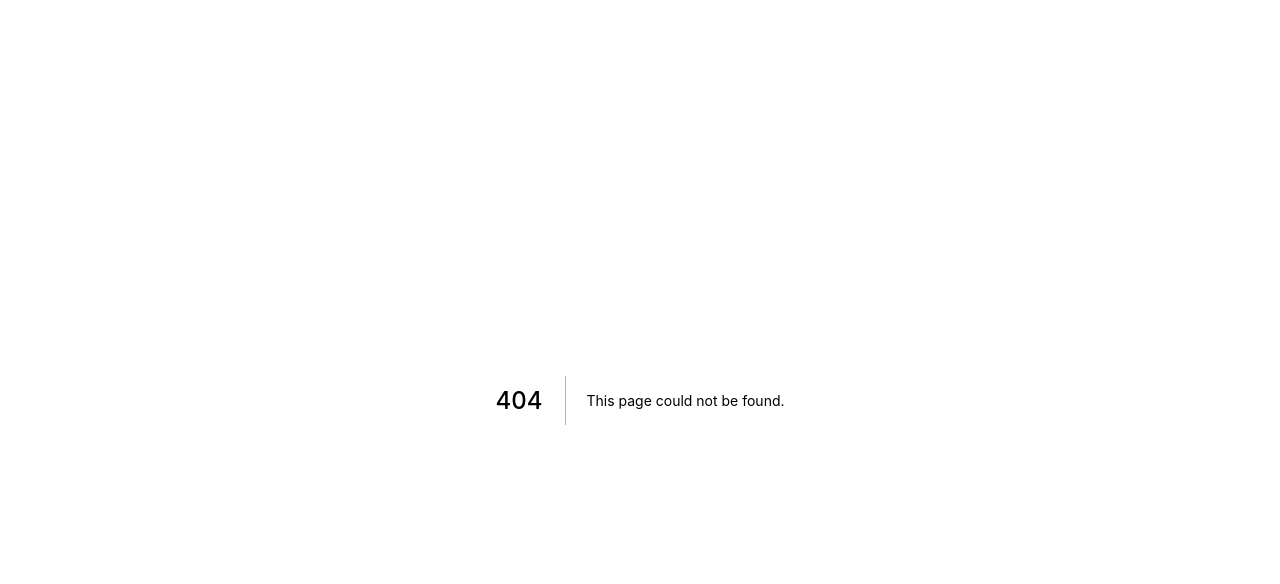
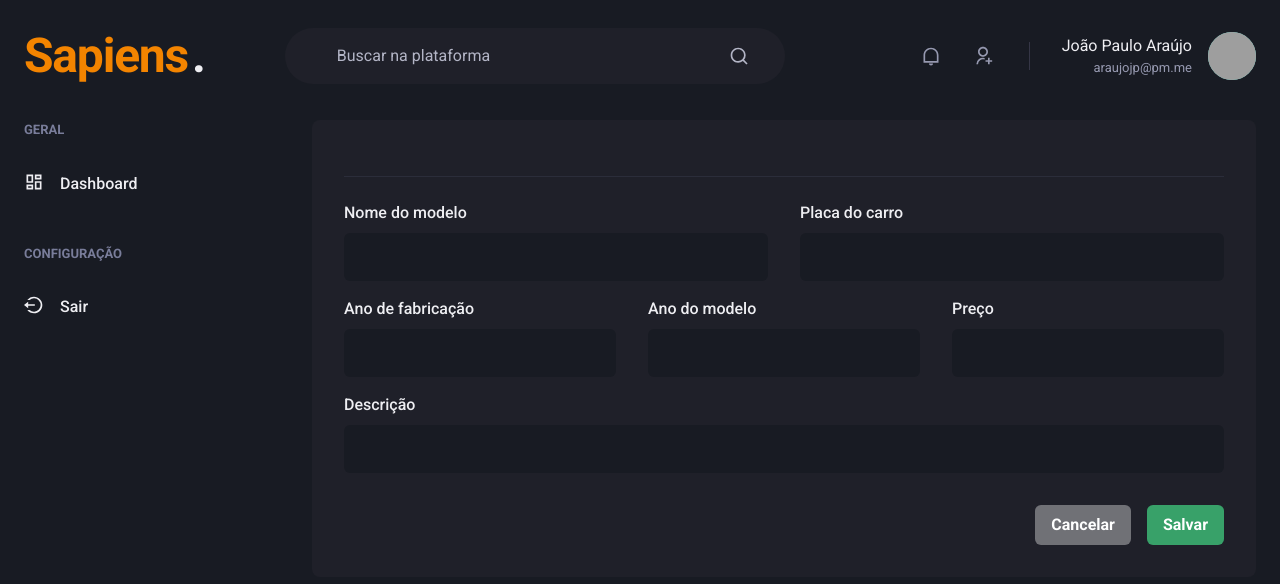
Before and after one commit to araujo-jp/prova-sapiens, a Next.js app: page /cars/create in a window 1280 px wide. Before the commit this address had no page. Shown: the top 584 px of the page. Built offline with nearby package versions, Linux system fonts and the light colour scheme; grey boxes are pictures that could not be loaded.

Commit message:
feat: car registration screen

```diff
--- /dev/null
+++ b/src/pages/cars/create.tsx
@@ -0,0 +1,54 @@
+import { Box, Flex, Heading, Divider, VStack, SimpleGrid, HStack, Button } from '@chakra-ui/react';
+import { Input } from '../../components/form';
+import { Header } from '../../components/Header';
+import { Sidebar } from '../../components/Sidebar';
+
+export default function CreateCar() {
+  return (
+    <Box>
+      <Header />
+
+      <Flex w="100%" my="6" maxWidth={1480} mx="auto" px="6">
+        <Sidebar />
+
+        <Box flex="1" borderRadius={8} bg="gray.800" p="8">
+          {/* <Heading size="lg" fontWeight="normal">Cadastrar carro</Heading> */}
+
+          <Divider borderColor="gray.700" my="6" />
+
+          <VStack spacing="4">
+            <SimpleGrid minChildWidth="240px" spacing="8" w="100%">
+              <Input name="name_model" label="Nome do modelo" />
+              <Input name="license_plate" label="Placa do carro" />
+            </SimpleGrid>
+
+            <SimpleGrid minChildWidth="240px" spacing="8" w="100%">
+              <Input name="year_manufactory" label="Ano de fabricação" />
+              <Input name="year_model" label="Ano do modelo" />
+              <Input name="sale_price" label="Preço" />
+            </SimpleGrid>
+
+            <SimpleGrid minChildWidth="240px" spacing="8" w="100%">
+              <Input name="description" label="Descrição" type="text" />
+            </SimpleGrid>
+          </VStack>
+
+          <Flex mt="8" justify="flex-end">
+            <HStack spacing="4">
+              <Button colorScheme="whiteAlpha">
+                Cancelar
+              </Button>
+              <Button colorScheme="green">
+                Salvar
+              </Button>
+            </HStack>
+
+          </Flex>
+
+        </Box>
+
+      </Flex>
+
+    </Box>
+  )
+}
```
